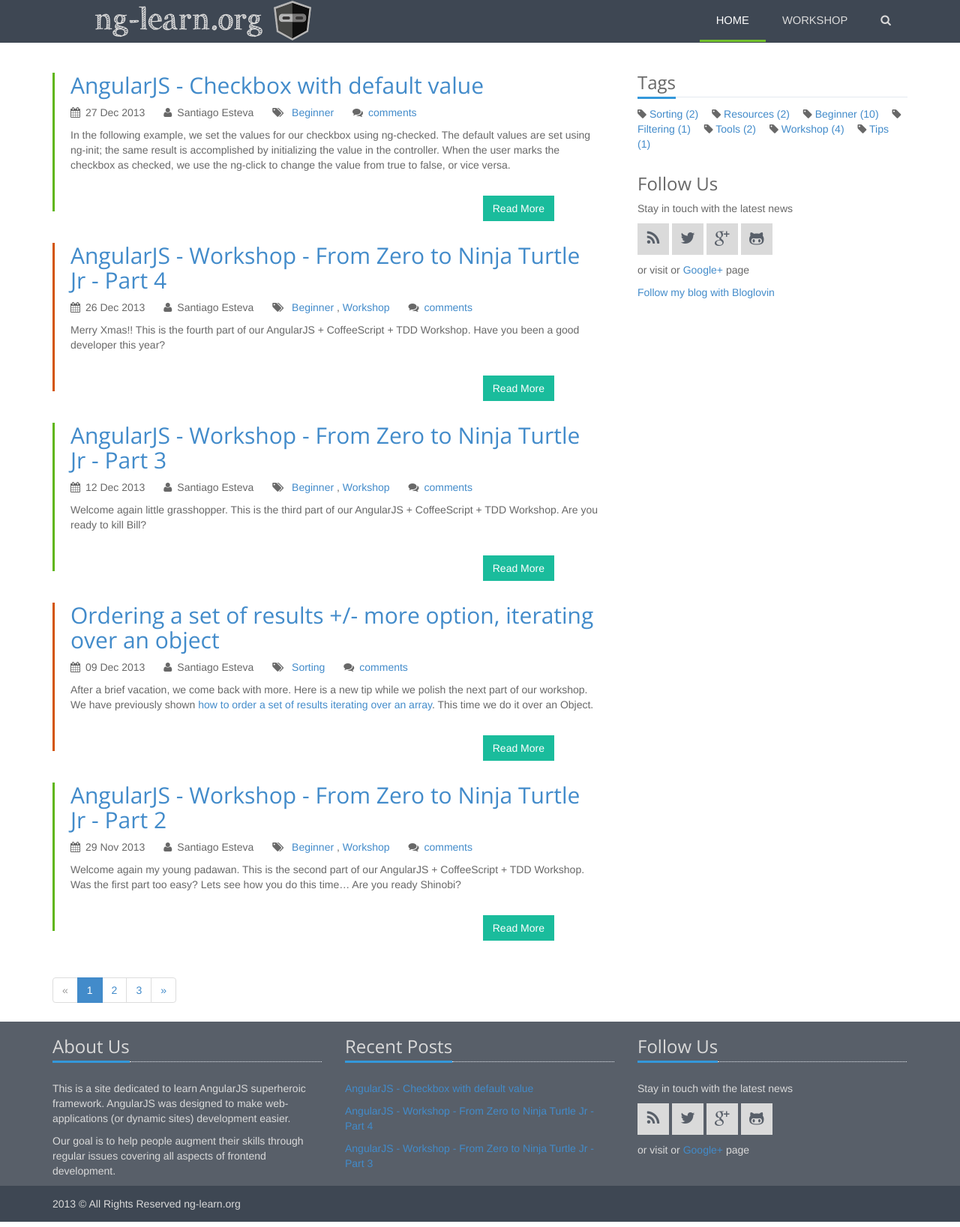
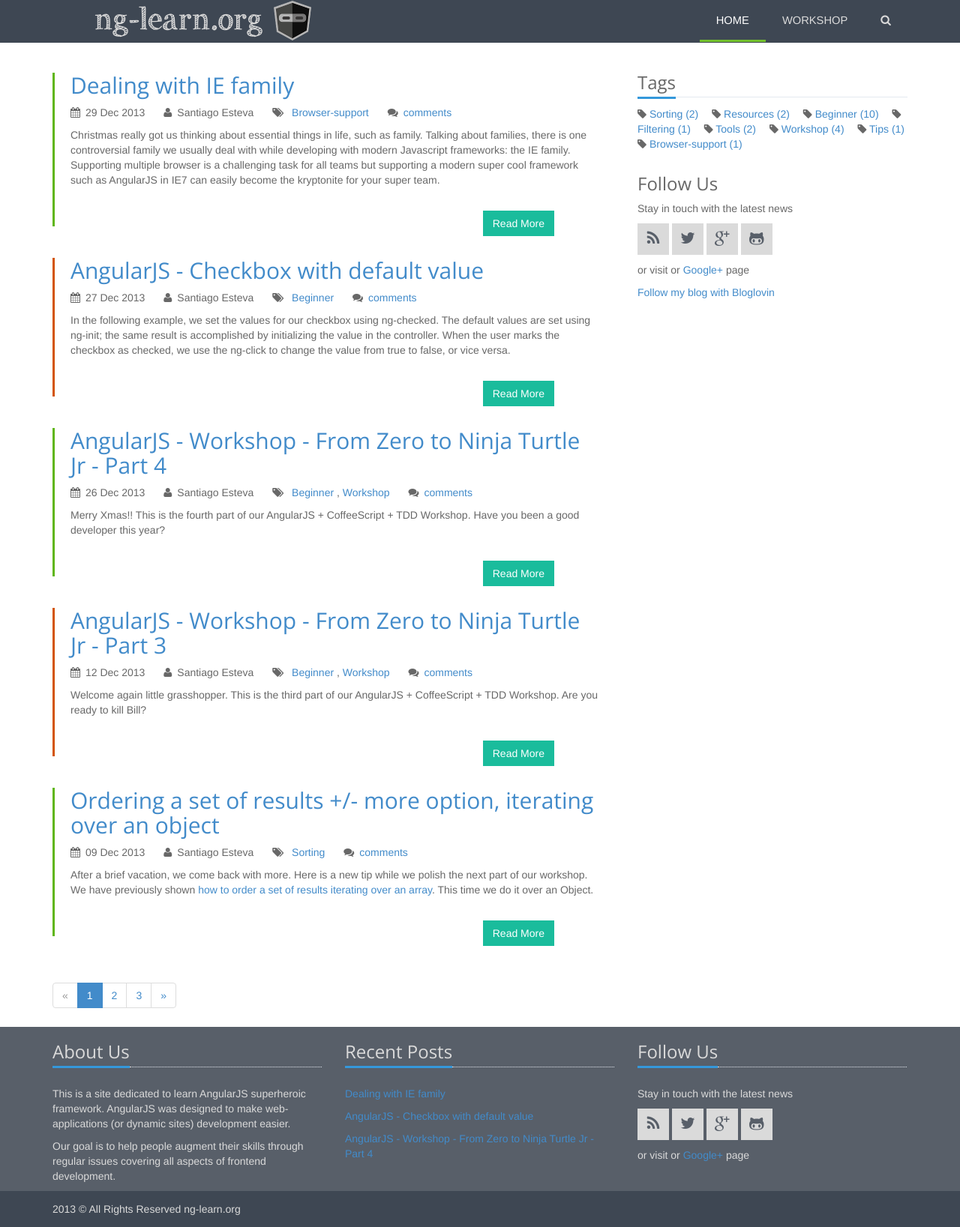
Before and after one commit to ng-learn-org/ng-learn-org.github.io, a Jekyll site: the page built from index.html, in a window 1280 px wide. Shown: the whole page at 75% size. Built offline with Jekyll 4.4.1, drawn with Linux system fonts in a browser that asks for light colours; the list of posts is cut into pages by our own code; comment, search, counter and statistics services are not loaded.

Commit message:
dealing with IE post

```diff
--- /dev/null
+++ b/_posts/2013-12-29-Dealing-with-IE-family.md
@@ -0,0 +1,178 @@
+---
+layout: post
+title: Dealing with IE family
+author: Santiago Esteva
+categories: [browser-support]
+---
+
+Christmas really got us thinking about essential things in life, such as family.
+Talking about families, there is one controversial family we usually deal with while developing with modern Javascript frameworks: the IE family.
+Supporting multiple browser is a challenging task for all teams but supporting a modern super cool framework such as AngularJS in IE7 can easily become the kryptonite for your super team.
+
+Fortunately the majority of projects using Angular do not support IE7/IE8 since that user base is insignificant.
+Unfortunately, the corporate world is still hooked into some old and new web application that must work in IE7 upwards.
+
+### Lets define Support
+
+The browser industry moves way too fast. We need to define boundaries and goals to provide a testing framework.
+
+Browsers | Look and Feel | Functional | Accessibility  | Notes
+:------: | :-----------: | :--------: | :------------: | :---:
+ Modern  | 100%          | 100%       | 100%           | Full Support
+ Legacy  | 75%           | 90%        | 50%            | Minor functional/css tricks missing features.
+ Dated   | 25%           | 50%        | 50%            | Making sure user is able to fulfill main goal.
+
+#### Modern Browsers
+
+- IE 10
+- Chrome 3x
+- Safari 6
+- Firefox 24
+
+#### Legacy Browsers
+
+- IE 9
+- IE 8
+- Chrome 29
+- Safari 29
+
+#### Dated Browsers
+
+- IE 7
+- Firefox 10
+
+**Note:** As the industry moves forward we need to keep up and update or support chart and strategy.
+
+### AngularJS IE Family Support
+
+Current version 1.2.7 still supports IE8 and above. This means the continuous integration server runs all tests against IE8 and the team accepts and will attempt to fix related bugs.
+
+Angular team has already announced they are ready to drop IE8 support. It has not happened yet but it has coming really soon.
+
+[Angular docs][1] hold a whole section on IE support. It contains a short and a long version on what steps should be followed to support legacy and dated IE versions.
+
+### Cross-Browser Testing
+Regression testing is nothing but full or partial selection of already executed test cases which are re-executed to ensure existing functionalities work fine.
+
+As part of our Continuous Integration chain, we perform a regression test suite to provide functional validation in multiple browser and platforms following our Browser Support Tiers Definition.
+This means we execute our functional tests on IE10, Chrome 3x, Safari 6, Firefox 24, IE9, IE8, IE7 and FF 10.
+
+This regression suite may rely on a self hosted testing lab or a remote testing design through a distributed testing environment.
+This distributed environment may be provided by a third party service.
+Cloud-based testing platform allows developers to automatically or interactively test mobile and web applications on more than 150 browsers / OS combinations including iOS, Android & Mac OS X.
+
+### Supporting IE 7
+
+If you only need to support IE8 onwards, follow [Angular\'s guide][1] and you should be fine.
+
+1- Polyfills
+
+    <!--[if lt IE 9]>
+      <script src="../../components/es5-shim/es5-shim.js"></script>
+      <script src="../../components/json2/json2.js"></script>
+    <![endif]-->
+
+
+**Note:** While working with IE7, our results page would crash while trying to parse a medium/large json object. After a couple of head-against-wall days, we replaced JSON3 polyfill for JSON2.
+The performance increased right away and our results were successfully displayed.
+
+2- Application declaration
+
+    {% highlight html %}
+    <body id="ng-app" data-ng-app="siteApp">
+    {% endhighlight %}
+
+3- Do not use custom tags. Use attributes instead always prefixed with 'data' or 'x'
+
+    {% highlight html %}
+    <div ng-view>
+    {% endhighlight %}
+
+4- Ajax Caching: IE caches the XHR requests. In order to avoid this, we set an HTTP response header to mimic default behaviors of moderns browsers.
+
+    {% highlight coffeescript %}
+    angular.module("siteApp").config ($httpProvider) ->
+      $httpProvider.defaults.headers.common['Cache-Control'] = 'no-cache'
+    {% endhighlight %}
+
+5- By adding $compileProvider.urlSanitizationWhitelist(/#/); we avoid getting href to be formed as unsafe in older browsers
+
+    {% highlight coffeescript %}
+    angular.module("siteApp").config ($locationProvider, $routeProvider, $compileProvider) ->
+      $compileProvider.urlSanitizationWhitelist /#/
+      $locationProvider.html5Mode false
+    {% endhighlight %}
+
+6- Angular is not able to handle radio buttons properly on IE7. That is why a directive should be used to set values.
+
+    {% highlight coffeescript %}
+    angular.module("ie7RadioButtonDirective", [])
+    .directive "radioValue", ->
+      require: "ngModel"
+      restrict: "A"
+      link: (scope, el, attr, controller) ->
+        setTimeout ->
+          unless attr.value is attr.radioValue
+            # Enforce value
+            attr.value = attr.radioValue
+            controller.$render()
+    {% endhighlight %}
+
+Html Example:
+
+
+    {% highlight html %}
+    <form role="form">
+        <fieldset>
+          <legend class="ada-hide">Show matrix in</legend>
+          <input type="radio" name="matrix-view_type" value="points" data-ng-model="matrix.view_type" data-radio-value="points"/>
+          <label for="points_matrix">Points</label>
+          <input type="radio" name="matrix-view_type" value="dollars" data-ng-model="matrix.view_type" data-radio-value="dollars"/>
+          <label for="dollars_matrix">Dollars</label>
+        </fieldset>
+    </form>
+    {% endhighlight %}
+
+7- IE7 does not bind labels and inputs by the **for** attribute when those value are dynamically generated and inside a loop.
+There seems to be an issue on the behavior of ng-repeat on IE7.
+
+In order to fix this and make all the browser to work on a consistent manner we have created the directive **bind-input** that set those values after the page is compiled.
+
+    {% highlight coffeescript %}
+    angular.module("checkboxBindingDirective", []).directive "bindInput", ->
+      restrict: "A"
+      link: (scope, element, attrs) ->
+        $(element).attr("for", attrs.bindInput.replace(' ', '_'))
+        $(element).children("input").attr("id", attrs.bindInput.replace(' ', '_'))
+    {% endhighlight %}
+
+To use it just do something like this:
+
+    {% highlight html %}
+       <ul>
+         <li ng-repeat="item in items">
+            <label bind-input="{{item.id}}">
+              <input type='checkbox' />
+            A Label</label>
+         </li>
+       </ul>
+    {% endhighlight %}
+
+That will be compile and transform into something like:
+
+    {% highlight html %}
+        <ul>
+          <li>
+             <label for="item0">A Label</label>
+             <input type="checkbox" id="item0">
+          </li>
+          ....
+       </ul>
+    {% endhighlight %}
+
+
+
+
+
+
+[1]: http://docs.angularjs.org/guide/ie
--- a/css/main.css
+++ b/css/main.css
@@ -271,3 +271,12 @@ div.pocket-btn {
     display: inline;
 }
 /* /Pocket */
+
+table {
+    width: 100%;
+}
+
+td, th {
+    text-align: center;
+    border: 1px solid
+}
```
Also changed, not shown: tags/browser-support.html (added, +7 -0 lines).
